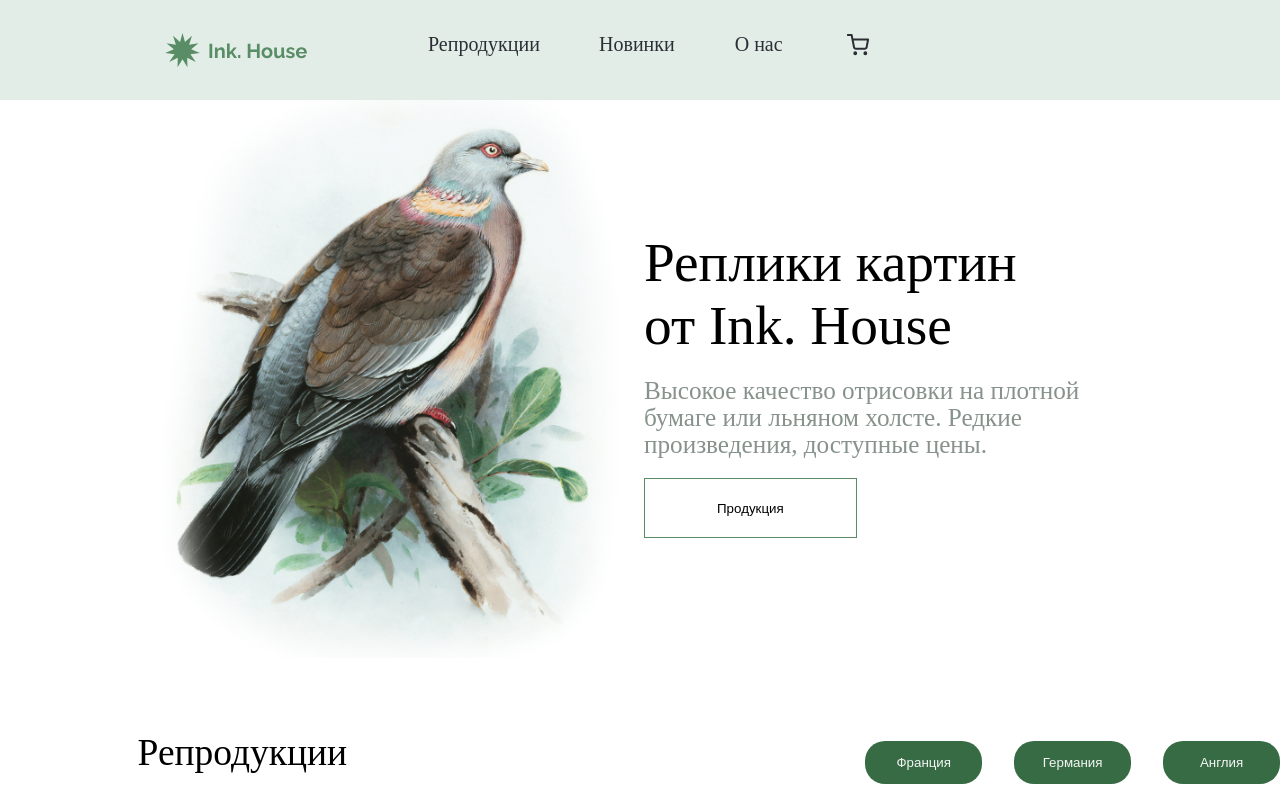
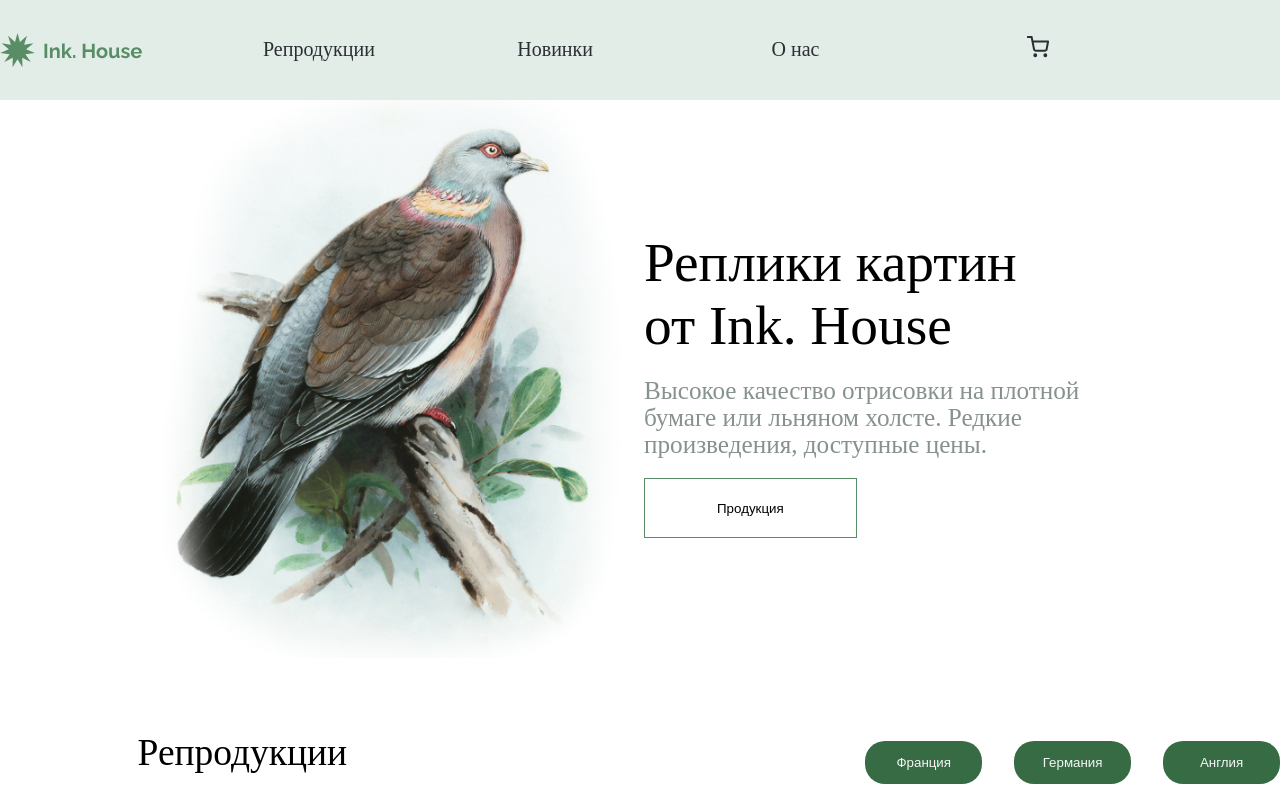
Before and after one commit to SaydakhmedovYunus/Ice-Witch, a plain HTML site: page index.html in a window 1280 px wide. Shown: the top 800 px of the page. Drawn offline with Linux system fonts and the light colour scheme.

Commit message:
Update style.css

```diff
--- a/style.css
+++ b/style.css
@@ -6,10 +6,11 @@
 header {
     width: 100%;
     height: 100px;
-    padding: 33px 165px 32px 165px;
     background-color: #E1EDE6;
     display: flex;
     flex-direction: row;
+    justify-content: center;
+    align-items: center;
     gap: 120px;
 }
 .logo {
@@ -17,7 +18,7 @@ header {
     height: 35px;
 }
 a {
-    width: 111px;
+    width: 100%;
     font-family: 'Raleway';
     font-size: 20px;
     font-weight: 500;
@@ -27,11 +28,12 @@ a {
     text-decoration: none;
 }
 nav {
-    width:470px;
+    width:100%;
     height: 24px;
     display: flex;
     flex-direction: row;
-    gap: 60px;
+    justify-content: space-between;
+    align-items: center;
 }
 .menu_bar {
     display: none;
```
